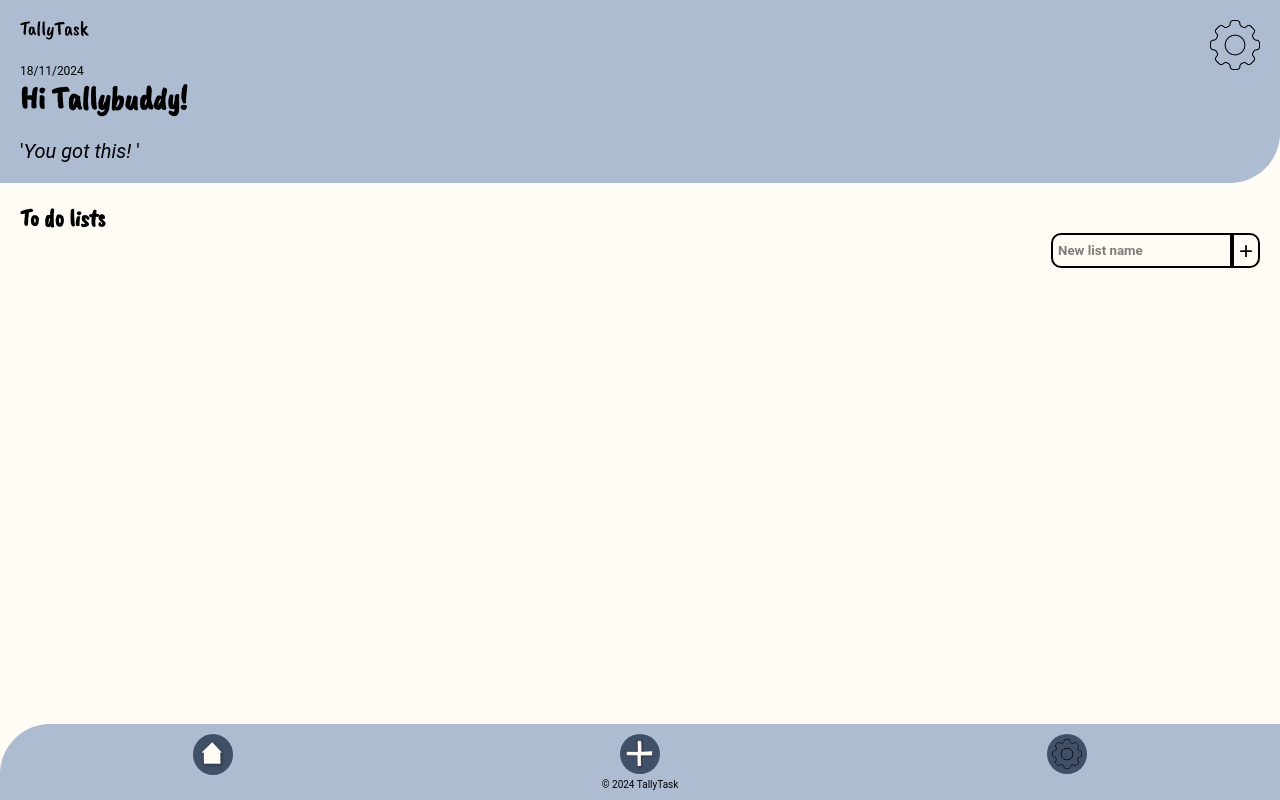
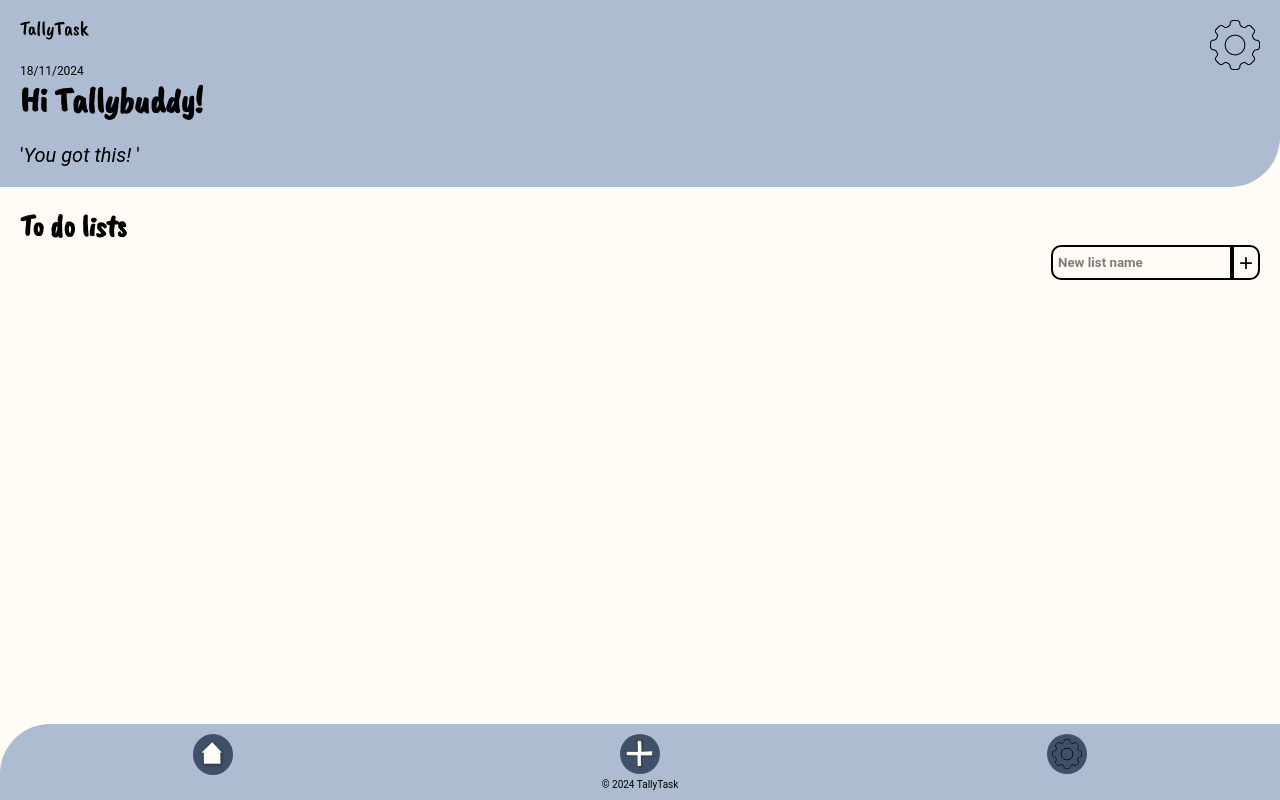
Before and after one commit to EEE95/tallytask, a React (Vite) app: page / in a window 1280 px wide. Built offline with nearby package versions, Linux system fonts and the light colour scheme; a web font is replaced by a local one.

Commit message:
style rettelser

```diff
--- a/src/css/style.css
+++ b/src/css/style.css
@@ -12,12 +12,19 @@ p {
   font-size: 20px;
 }
 
-h1, h2 {
+h1 {
   font-family: "Caveat Brush", serif;
+  font-size: 35px;
+}
+
+h2 {
+  font-family: "Caveat Brush", serif;
+  font-size: 30px;
 }
 
 h3, h4 {
   font-family: "eigerdals", sans-serif;
+  font-family: 24px;
 }
 
 .body {
@@ -27,7 +34,7 @@ h3, h4 {
 .App {
   padding-bottom: 100px;
   background-color: #FFFCF5;
-  height: 100vh;
+  min-height: 100vh;
 }
 
 /* header */
@@ -255,7 +262,7 @@ h3, h4 {
 }
 .list-page .task-item .task-content .task-name.completed {
   text-decoration: line-through;
-  color: grey;
+  opacity: 0.5;
 }
 .list-page .task-item .task-content .task-actions {
   display: flex;
--- a/src/css/style.scss
+++ b/src/css/style.scss
@@ -12,12 +12,19 @@ p{
     font-size: 20px;
 }
 
-h1, h2{
+h1{
     font-family: partial.$font-titel;
+    font-size: 35px;
+}
+
+h2{
+    font-family: partial.$font-titel;
+    font-size: 30px;
 }
 
 h3, h4{
     font-family: partial.$font-header;
+    font-family: 24px;
 }
 
 .body{
@@ -27,6 +34,7 @@ h3, h4{
 .App {
     padding-bottom: 100px;
     background-color: partial.$bg-color;
+    min-height: 100vh;
   }
 
 /* header */
```
Also changed, not shown: 1 other file (tests, documents, lock files or other folders).
